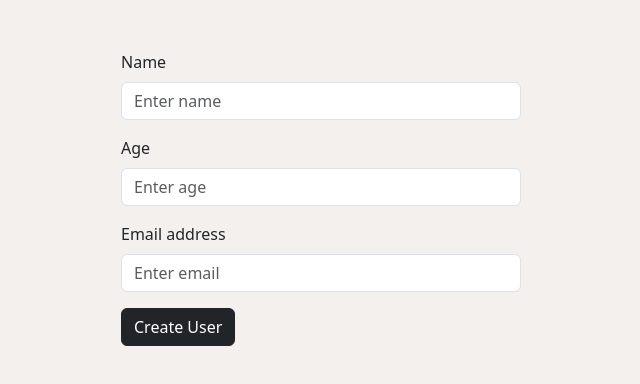
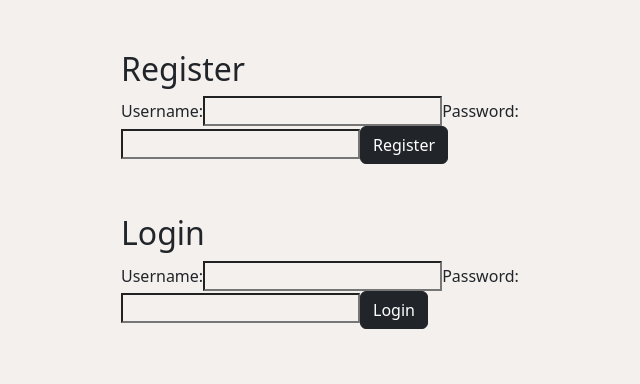
Before and after one commit to hbarry89/MERN-Practice, a React (Create React App) app in the folder client/: page / in a window 1280 px wide. Shown: the top 384 px of the page, without its empty margins (319-959 px from the left). Built offline with nearby package versions, Linux system fonts and the light colour scheme; no server answers.

Commit message:
add registeration and login forms to the frontend

```diff
--- a/client/package.json
+++ b/client/package.json
@@ -10,6 +10,7 @@
     "bootstrap": "^5.3.2",
     "react": "^18.2.0",
     "react-bootstrap": "^2.9.0",
+    "react-cookie": "^6.1.1",
     "react-dom": "^18.2.0",
     "react-scripts": "5.0.1",
     "web-vitals": "^2.1.4"
--- /dev/null
+++ b/client/src/Auth.js
@@ -0,0 +1,94 @@
+import { useState } from 'react';
+import Axios from 'axios';
+import { useCookies } from 'react-cookie';
+import { Button, Form, ListGroup, Container } from 'react-bootstrap';
+
+const Auth = function() {
+    const [cookies, setCookies] = useCookies('access_token');
+    const removeCookies = function() {
+        setCookies('access_token', '');
+        window.localStorage.removeItem("adminID")
+        window.location.reload(false);
+    }
+    return (
+        <>
+            {
+                cookies.access_token
+                ? <Button variant="danger" onClick={removeCookies}>Logout</Button>
+                : (
+                    <>
+                        <Register />
+                        <Login />
+                    </>
+                )
+            }
+        </>
+    )
+};
+
+const Register = function() {
+    const [username, setUsername] = useState('');
+    const [password, setPassword] = useState('');
+    const onSubmit = async function(e) {
+        e.preventDefault();
+        await Axios.post('http://localhost:3001/register', {
+            username, password
+    });
+        alert("Admin created!")
+    };
+    return(
+        <AuthForm label="Register"
+            username={username}
+            setUsername={setUsername}
+            password={password}
+            setPassword={setPassword}
+            onSubmit={onSubmit}
+        />
+    )
+};
+
+const Login = function() {
+    const [username, setUsername] = useState('');
+    const [password, setPassword] = useState('');
+    const [_, setCookies] = useCookies('access_token');
+    const onSubmit = async function(e) {
+        e.preventDefault();
+        const response = await Axios.post('http://localhost:3001/login', {
+            username, password
+        });
+            setCookies("access_token", response.data.token)
+            window.localStorage.setItem("adminID", response.data.adminID)
+            window.location.reload(false);
+        };
+
+    return(
+        <AuthForm label="Login"
+            username={username}
+            setUsername={setUsername}
+            password={password}
+            setPassword={setPassword}
+            onSubmit={onSubmit}
+    />
+    )
+};
+
+const AuthForm = function({label, username, setUsername, password, setPassword, onSubmit}) { // props is an object, we destructure it here instead of (props)
+    return(
+        <div className="container">
+            <div className="form-group">
+                <form className="form" onSubmit={onSubmit}>
+                    <h2>{label}</h2> {/* instead of props.label */}
+                    <div className="form-group">
+                        <label htmlFor="username">Username:</label>
+                        <input type="text" id="username" value={username} onChange={e => setUsername(e.target.value)} />
+                        <label htmlFor="password">Password:</label>
+                        <input type="password" id="password" value={password} onChange={e => setPassword(e.target.value)} />
+                        <Button type="submit" className="btn btn-dark">{label}</Button>
+                    </div>
+                </form>
+            </div>
+    </div>
+    )
+}
+
+export default Auth;
--- a/client/src/index.js
+++ b/client/src/index.js
@@ -2,16 +2,9 @@ import React from 'react';
 import ReactDOM from 'react-dom/client';
 import './index.css';
 import App from './App';
-import reportWebVitals from './reportWebVitals';
+import Auth from './Auth';
 
 const root = ReactDOM.createRoot(document.getElementById('root'));
 root.render(
-  <React.StrictMode>
-    <App />
-  </React.StrictMode>
+    <Auth />
 );
-
-// If you want to start measuring performance in your app, pass a function
-// to log results (for example: reportWebVitals(console.log))
-// or send to an analytics endpoint. Learn more: https://bit.ly/CRA-vitals
-reportWebVitals();
```
Also changed, not shown: 2 other files (tests, documents, lock files or other folders).
